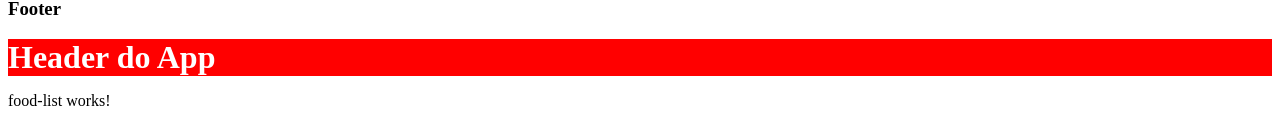
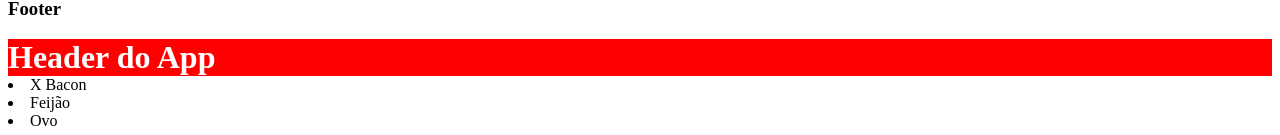
Before and after one commit to jvmhonorato/start-angular, an Angular app: page / in a window 1280 px wide. Shown: the part 1605-1740 px from the top of the page. Built offline with nearby package versions, Linux system fonts and the light colour scheme.

Commit message:
add private list called from shared folder service class

```diff
--- a/src/app/services/food-list.service.ts
+++ b/src/app/services/food-list.service.ts
@@ -5,7 +5,7 @@ import { Injectable } from '@angular/core';
 })
 export class FoodListService {
 
-  public list: Array<string> = [
+  private list: Array<string> = [
     "X Bacon",
     "Feijão",
     "Ovo"
--- a/src/app/shared/food-list/food-list.component.html
+++ b/src/app/shared/food-list/food-list.component.html
@@ -1 +1 @@
-<p>food-list works!</p>
+<li *ngFor="let item of foodList">{{item}}</li>
--- a/src/app/shared/food-list/food-list.component.ts
+++ b/src/app/shared/food-list/food-list.component.ts
@@ -1,4 +1,7 @@
 import { Component, OnInit } from '@angular/core';
+
+//services
+import { FoodListService } from 'src/app/services/food-list.service';
 
 @Component({
   selector: 'app-food-list',
@@ -7,9 +10,10 @@ import { Component, OnInit } from '@angular/core';
 })
 export class FoodListComponent  implements OnInit {
 
-  constructor() {}
+  public foodList: Array<string> = [];
+  constructor(private foodListService: FoodListService) {}
 
   ngOnInit(): void {
-
+   this.foodList = this.foodListService.foodList();
   }
 }
```
Also changed, not shown: tutorial.txt.
